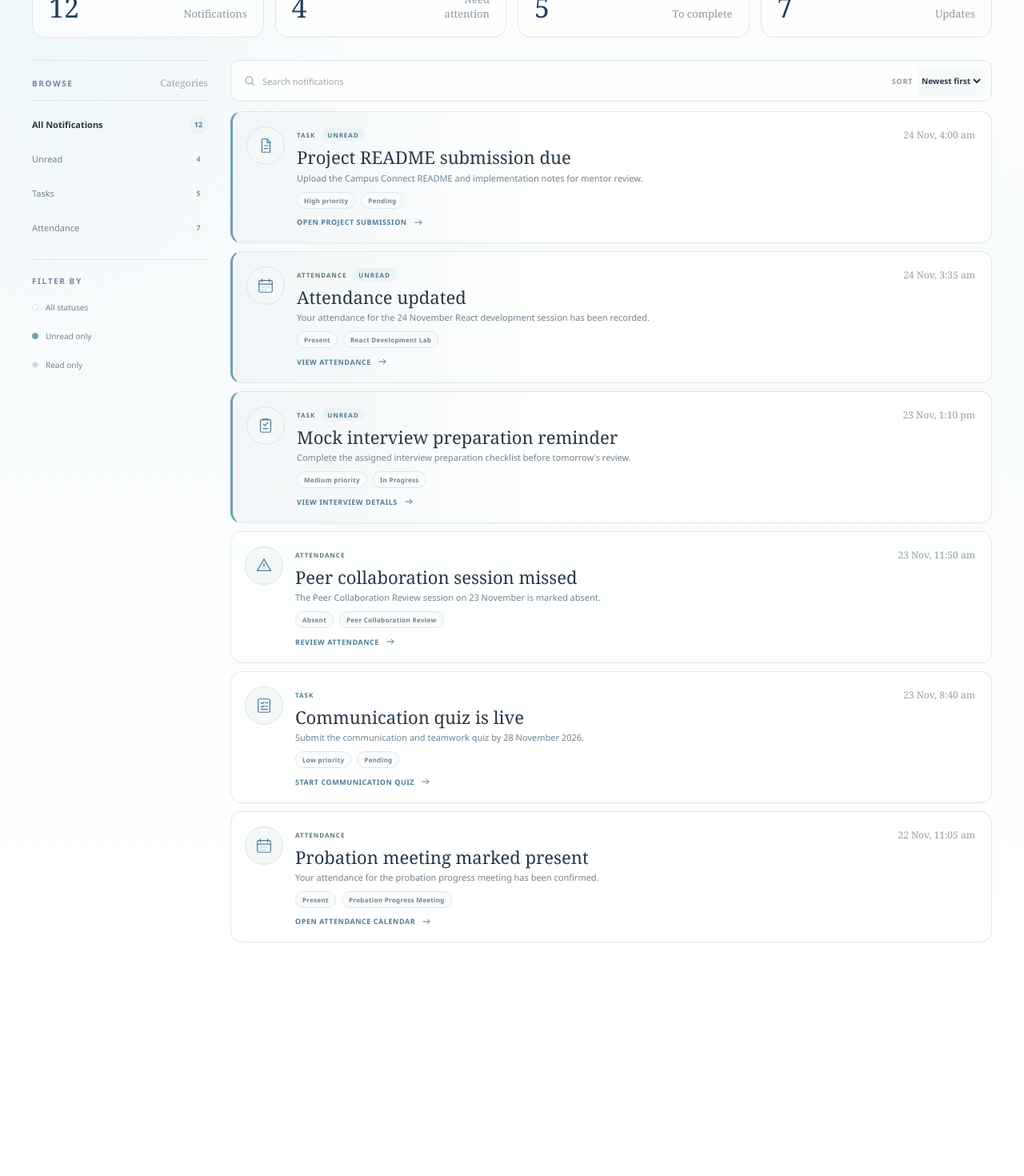
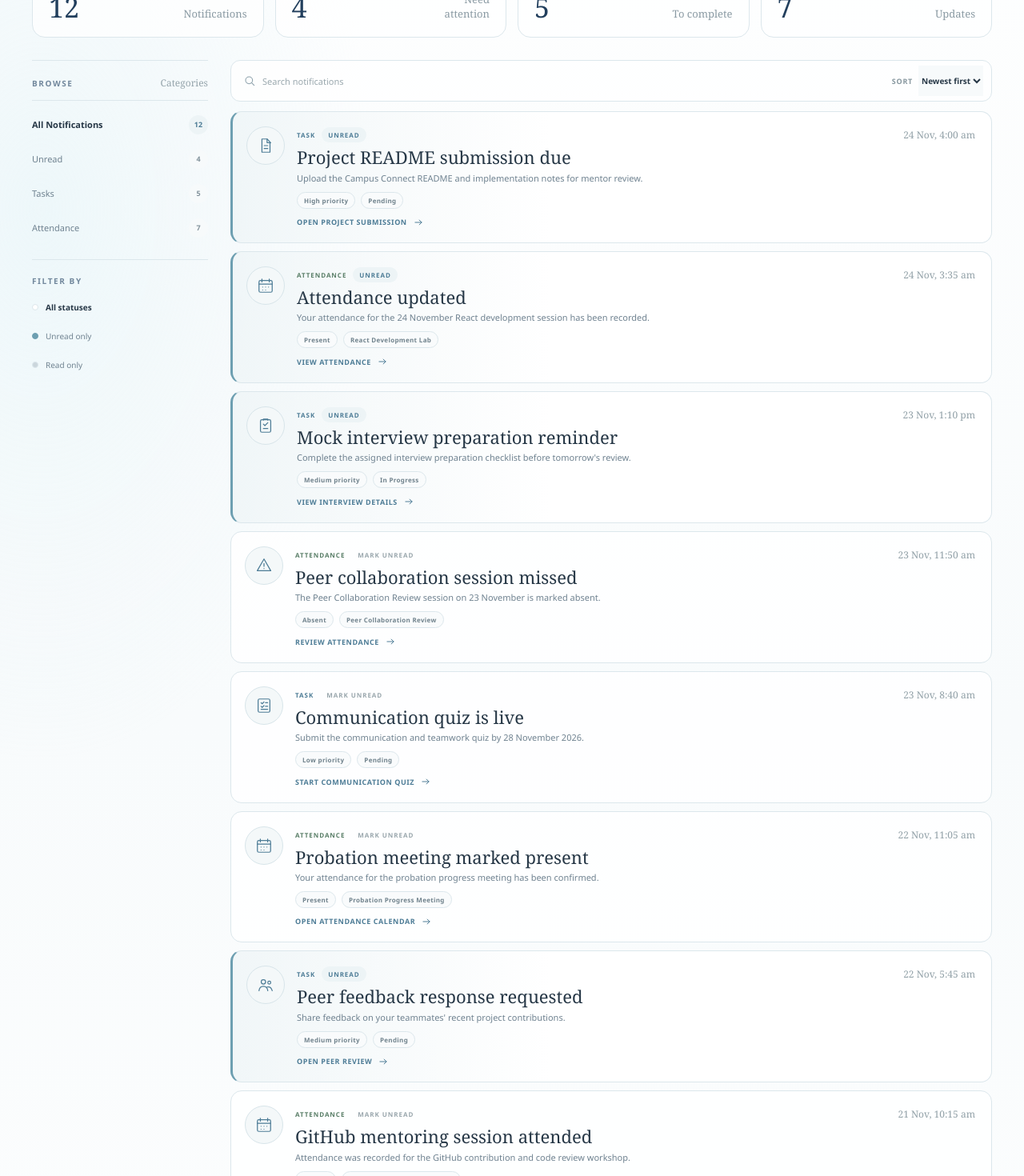
Before and after one commit to anushkamishra0619-collab/Bdtech, a React (Vite) app in the folder societyselect/: page /student/notifications in a window 1280 px wide. Shown: the part 380-1850 px from the top of the page at 80% size. Before the commit the page ends 1622 px from the top, so only its background shows below. Built offline with nearby package versions, Linux system fonts and the light colour scheme; no server answers.

Commit message:
added functionality

```diff
--- a/societyselect/src/pages/student/Notifications.jsx
+++ b/societyselect/src/pages/student/Notifications.jsx
@@ -1,6 +1,6 @@
+import { useMemo, useState } from "react";
 import {
   notifications,
-  getNotificationCounts,
 } from "../../data/NotificationData";
 import "../../styles/Notification.css";
 
@@ -63,7 +63,77 @@ const formatTimestamp = (timestamp) => {
 };
 
 const Notifications = () => {
-  const counts = getNotificationCounts();
+  const [notificationItems, setNotificationItems] = useState(() =>
+    notifications.map((notification) => ({ ...notification })),
+  );
+  const [activeCategory, setActiveCategory] = useState("All");
+  const [statusFilter, setStatusFilter] = useState("All");
+  const [searchQuery, setSearchQuery] = useState("");
+  const [sortOrder, setSortOrder] = useState("newest");
+  const [actionMessage, setActionMessage] = useState("");
+
+  const counts = useMemo(() => ({
+    total: notificationItems.length,
+    unread: notificationItems.filter((notification) => !notification.isRead).length,
+    tasks: notificationItems.filter((notification) => notification.category === "Task").length,
+    attendance: notificationItems.filter((notification) => notification.category === "Attendance").length,
+  }), [notificationItems]);
+
+  const visibleNotifications = useMemo(() => {
+    const normalizedSearch = searchQuery.trim().toLowerCase();
+    const filtered = notificationItems.filter((notification) => {
+      const matchesCategory =
+        activeCategory === "All" ||
+        (activeCategory === "Unread" && !notification.isRead) ||
+        notification.category === activeCategory;
+      const matchesStatus =
+        statusFilter === "All" ||
+        (statusFilter === "Unread" && !notification.isRead) ||
+        (statusFilter === "Read" && notification.isRead);
+      const matchesSearch =
+        !normalizedSearch ||
+        notification.title.toLowerCase().includes(normalizedSearch) ||
+        notification.description.toLowerCase().includes(normalizedSearch);
+
+      return matchesCategory && matchesStatus && matchesSearch;
+    });
+
+    return [...filtered].sort((a, b) => {
+      const dateDifference = new Date(b.timestamp).getTime() - new Date(a.timestamp).getTime();
+      return sortOrder === "oldest" ? -dateDifference : dateDifference;
+    });
+  }, [activeCategory, notificationItems, searchQuery, sortOrder, statusFilter]);
+
+  const markAllAsRead = () => {
+    setNotificationItems((items) =>
+      items.map((notification) => ({ ...notification, isRead: true })),
+    );
+    setActionMessage("All notifications marked as read.");
+  };
+
+  const toggleReadStatus = (notificationId) => {
+    setNotificationItems((items) =>
+      items.map((notification) =>
+        notification.id === notificationId
+          ? { ...notification, isRead: !notification.isRead }
+          : notification,
+      ),
+    );
+  };
+
+  const handleNotificationAction = (notification) => {
+    setNotificationItems((items) =>
+      items.map((item) =>
+        item.id === notification.id ? { ...item, isRead: true } : item,
+      ),
+    );
+    setActionMessage(
+      notification.category === "Task"
+        ? `Opening task: ${notification.title}`
+        : `Opening attendance: ${notification.title}`,
+    );
+  };
+
   const summaryCards = [
     { label: "Total", value: counts.total, detail: "Notifications" },
     { label: "Unread", value: counts.unread, detail: "Need attention" },
@@ -114,7 +184,12 @@ const Notifications = () => {
               Stay informed about tasks, attendance and important SocietySelect updates.
             </p>
           </div>
-          <button className="notifications-mark-all" type="button">
+          <button
+            className="notifications-mark-all"
+            type="button"
+            onClick={markAllAsRead}
+            disabled={counts.unread === 0}
+          >
             Mark All as Read
           </button>
         </section>
@@ -139,19 +214,35 @@ const Notifications = () => {
             </div>
 
             <nav className="notifications-categories" aria-label="Notification categories">
-              <button className="active" type="button">
+              <button
+                className={activeCategory === "All" ? "active" : ""}
+                type="button"
+                onClick={() => setActiveCategory("All")}
+              >
                 <span>All Notifications</span>
                 <strong>{counts.total}</strong>
               </button>
-              <button type="button">
+              <button
+                className={activeCategory === "Unread" ? "active" : ""}
+                type="button"
+                onClick={() => setActiveCategory("Unread")}
+              >
                 <span>Unread</span>
                 <strong>{counts.unread}</strong>
               </button>
-              <button type="button">
+              <button
+                className={activeCategory === "Task" ? "active" : ""}
+                type="button"
+                onClick={() => setActiveCategory("Task")}
+              >
                 <span>Tasks</span>
                 <strong>{counts.tasks}</strong>
               </button>
-              <button type="button">
+              <button
+                className={activeCategory === "Attendance" ? "active" : ""}
+                type="button"
+                onClick={() => setActiveCategory("Attendance")}
+              >
                 <span>Attendance</span>
                 <strong>{counts.attendance}</strong>
               </button>
@@ -159,15 +250,27 @@ const Notifications = () => {
 
             <div className="notifications-status-filter">
               <p>Filter by</p>
-              <button type="button" aria-pressed="false">
+              <button
+                type="button"
+                aria-pressed={statusFilter === "All"}
+                onClick={() => setStatusFilter("All")}
+              >
                 <span className="filter-dot" />
                 All statuses
               </button>
-              <button type="button" aria-pressed="false">
+              <button
+                type="button"
+                aria-pressed={statusFilter === "Unread"}
+                onClick={() => setStatusFilter("Unread")}
+              >
                 <span className="filter-dot unread" />
                 Unread only
               </button>
-              <button type="button" aria-pressed="false">
+              <button
+                type="button"
+                aria-pressed={statusFilter === "Read"}
+                onClick={() => setStatusFilter("Read")}
+              >
                 <span className="filter-dot read" />
                 Read only
               </button>
@@ -182,21 +285,34 @@ const Notifications = () => {
                   <path d="m16 16 4.5 4.5" />
                 </svg>
                 <span className="visually-hidden">Search notifications</span>
-                <input type="search" placeholder="Search notifications" />
+                <input
+                  type="search"
+                  placeholder="Search notifications"
+                  value={searchQuery}
+                  onChange={(event) => setSearchQuery(event.target.value)}
+                />
               </label>
 
               <label className="notifications-sort">
                 <span>Sort</span>
-                <select defaultValue="newest" aria-label="Sort notifications">
+                <select
+                  value={sortOrder}
+                  aria-label="Sort notifications"
+                  onChange={(event) => setSortOrder(event.target.value)}
+                >
                   <option value="newest">Newest first</option>
                   <option value="oldest">Oldest first</option>
-                  <option value="unread">Unread first</option>
                 </select>
               </label>
             </div>
 
             <div className="notifications-list">
-              {notifications.slice(0, 6).map((notification) => (
+              {actionMessage && (
+                <p className="notification-action-message" role="status" aria-live="polite">
+                  {actionMessage}
+                </p>
+              )}
+              {visibleNotifications.map((notification) => (
                 <article
                   className={`notification-card${notification.isRead ? "" : " is-unread"}`}
                   key={notification.id}
@@ -210,9 +326,18 @@ const Notifications = () => {
                       <span className={`notification-category ${notification.category.toLowerCase()}`}>
                         {notification.category}
                       </span>
-                      {!notification.isRead && (
-                        <span className="notification-unread-label">Unread</span>
-                      )}
+                      <button
+                        className={`notification-read-toggle${notification.isRead ? "" : " is-unread"}`}
+                        type="button"
+                        onClick={() => toggleReadStatus(notification.id)}
+                        aria-label={
+                          notification.isRead
+                            ? `Mark "${notification.title}" as unread`
+                            : `Mark "${notification.title}" as read`
+                        }
+                      >
+                        {notification.isRead ? "Mark unread" : "Unread"}
+                      </button>
                       <time dateTime={notification.timestamp}>
                         {formatTimestamp(notification.timestamp)}
                       </time>
@@ -235,7 +360,11 @@ const Notifications = () => {
                       </div>
                     )}
 
-                    <button className="notification-action" type="button">
+                    <button
+                      className="notification-action"
+                      type="button"
+                      onClick={() => handleNotificationAction(notification)}
+                    >
                       {notification.action.label}
                       <svg viewBox="0 0 24 24" aria-hidden="true">
                         <path d="M5 12h14M14 7l5 5-5 5" />
@@ -244,6 +373,12 @@ const Notifications = () => {
                   </div>
                 </article>
               ))}
+              {visibleNotifications.length === 0 && (
+                <div className="notifications-empty">
+                  <h2>No notifications found</h2>
+                  <p>Try another category, status or search term.</p>
+                </div>
+              )}
             </div>
           </div>
         </section>
--- a/societyselect/src/styles/Notification.css
+++ b/societyselect/src/styles/Notification.css
@@ -152,6 +152,12 @@
   white-space: nowrap;
 }
 
+.notifications-mark-all:disabled {
+  border-color: var(--notification-line);
+  color: #9aa7ad;
+  cursor: default;
+}
+
 .notifications-summary {
   display: grid;
   grid-template-columns: repeat(4, minmax(0, 1fr));
@@ -284,6 +290,11 @@
   text-align: left;
 }
 
+.notifications-status-filter button[aria-pressed="true"] {
+  color: var(--notification-ink);
+  font-weight: 700;
+}
+
 .filter-dot {
   width: 8px;
   height: 8px;
@@ -378,6 +389,39 @@
   gap: 10px;
 }
 
+.notification-action-message {
+  margin: 0;
+  padding: 8px 12px;
+  border: 1px solid var(--notification-line);
+  border-radius: 10px;
+  background: var(--notification-mist);
+  color: var(--notification-blue);
+  font-size: 10px;
+  line-height: 1.5;
+}
+
+.notifications-empty {
+  min-height: 180px;
+  padding: 42px 24px;
+  border: 1px solid var(--notification-line);
+  border-radius: 14px;
+  background: rgb(255 255 255 / 88%);
+  text-align: center;
+}
+
+.notifications-empty h2 {
+  color: var(--notification-ink);
+  font-family: "Cormorant Garamond", Georgia, "Times New Roman", serif;
+  font-size: 24px;
+  font-weight: 400;
+}
+
+.notifications-empty p {
+  margin-top: 6px;
+  color: var(--notification-muted);
+  font-size: 11px;
+}
+
 .notification-card {
   position: relative;
   display: grid;
@@ -429,7 +473,7 @@
 }
 
 .notification-category,
-.notification-unread-label {
+.notification-read-toggle {
   font-size: 8px;
   font-weight: 700;
   letter-spacing: 0.12em;
@@ -444,9 +488,15 @@
   color: #597e67;
 }
 
-.notification-unread-label {
+.notification-read-toggle {
   padding: 3px 7px;
+  border: 1px solid transparent;
   border-radius: 10px;
+  background: transparent;
+  color: #9aa7ad;
+}
+
+.notification-read-toggle.is-unread {
   background: var(--notification-mist);
   color: var(--notification-blue);
 }
```
